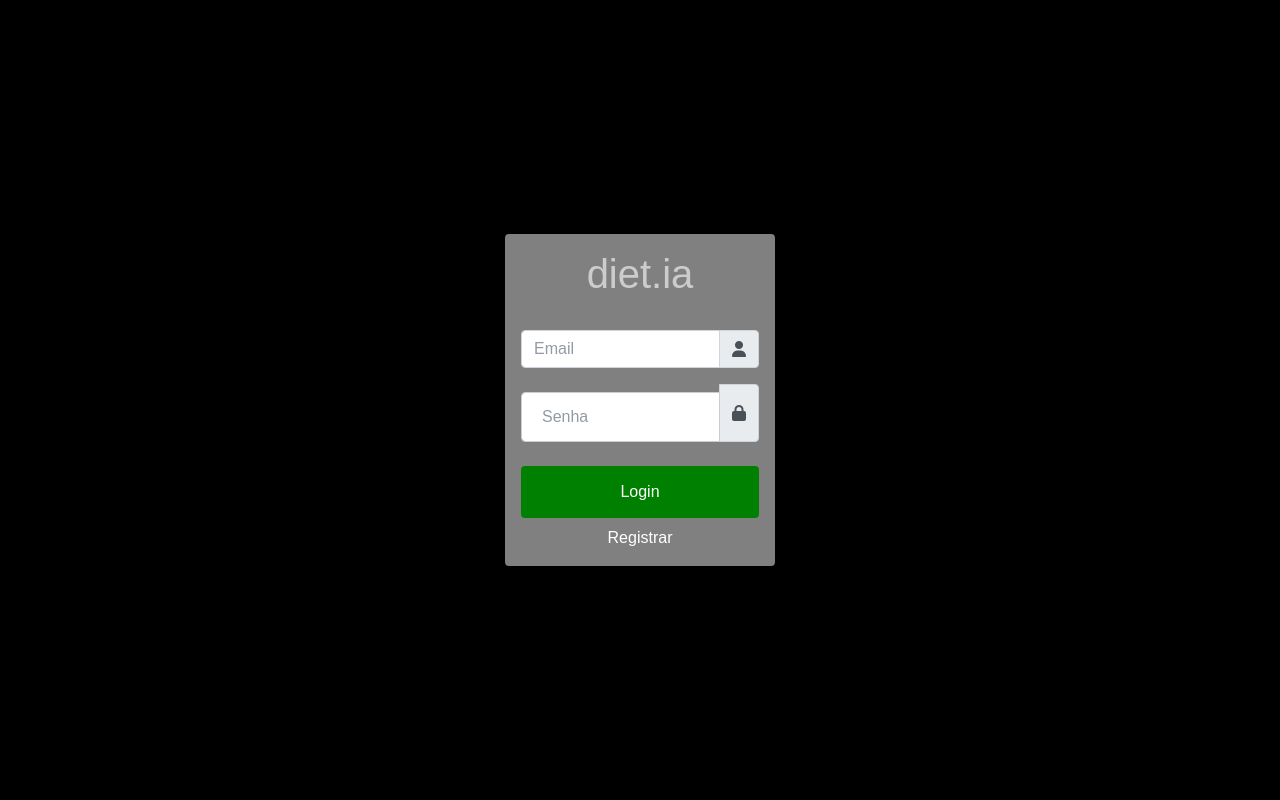
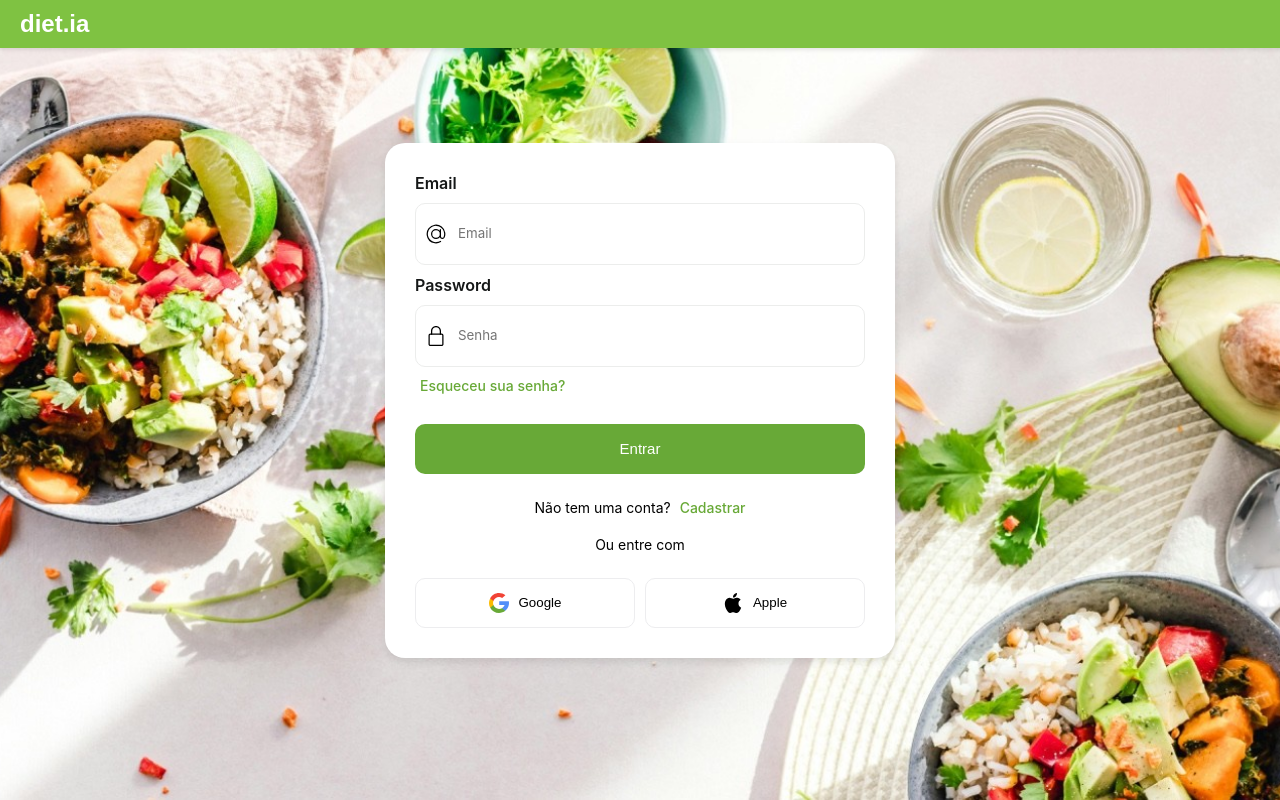
Before and after one commit to Luis-Adolfo-Araujo/hello_data, a Flask app: page /login in a window 1280 px wide. Run offline with Flask 3, Linux system fonts and the light colour scheme; some libraries are stand-ins or nearby versions.

Commit message:
landing page and login design done

```diff
--- /dev/null
+++ b/app/static/css/login.css
@@ -0,0 +1,171 @@
+body {
+    display: flex;
+    justify-content: center;
+    align-items: center;
+    height: 100vh;
+    margin: 0;
+    background-image: url("../img/nutri.jpeg");
+    background-size: cover;
+    background-position: center;
+  }
+
+  .form-container {
+    display: flex;
+    justify-content: center;
+    align-items: center;
+    width: 100%;
+    padding: 20px;
+    border-radius: 25px; /* Bordas arredondadas para o fundo */
+  }
+
+  .form {
+    display: flex;
+    flex-direction: column;
+    gap: 10px;
+    background-color: #ffffff;
+    padding: 30px;
+    width: 450px;
+    border-radius: 20px;
+    font-family: -apple-system, BlinkMacSystemFont, "Segoe UI", Roboto, Oxygen,
+      Ubuntu, Cantarell, "Open Sans", "Helvetica Neue", sans-serif;
+    box-shadow: 0 4px 8px rgba(0, 0, 0, 0.1);
+  }
+
+  .form {
+    display: flex;
+    flex-direction: column;
+    gap: 10px;
+    background-color: #ffffff;
+    padding: 30px;
+    width: 450px;
+    border-radius: 20px;
+    font-family: -apple-system, BlinkMacSystemFont, "Segoe UI", Roboto, Oxygen,
+      Ubuntu, Cantarell, "Open Sans", "Helvetica Neue", sans-serif;
+  }
+
+  ::placeholder {
+    font-family: -apple-system, BlinkMacSystemFont, "Segoe UI", Roboto, Oxygen,
+      Ubuntu, Cantarell, "Open Sans", "Helvetica Neue", sans-serif;
+  }
+
+  .form button {
+    align-self: flex-end;
+  }
+
+  .flex-column > label {
+    color: #151717;
+    font-weight: 600;
+  }
+
+  header {
+    font-family: Arial, sans-serif;
+    background-color: #7fc242;
+    color: white;
+    display: flex;
+    justify-content: space-between;
+    align-items: center;
+    padding: 10px 20px;
+    position: fixed;
+    width: 100%;
+    top: 0;
+    left: 0;
+    box-shadow: 0 2px 4px rgba(0,0,0,0.1);
+    z-index: 1000;
+  }
+
+  header .logo a {
+      font-size: 24px;
+      font-weight: bold;
+      color: white;
+      text-decoration: none;
+  }
+
+  .inputForm {
+    padding-top: 5px;
+    padding-bottom: 5px;
+    border: 1.5px solid #ecedec;
+    border-radius: 10px;
+    height: 50px;
+    display: flex;
+    align-items: center;
+    padding-left: 10px;
+    transition: 0.3s ease-in-out;
+  }
+
+  .input {
+    margin-left: 10px;
+    border-radius: 10px;
+    border: none;
+    width: 85%;
+    height: 100%;
+  }
+
+  .input:focus {
+    outline: none;
+  }
+
+  .inputForm:focus-within {
+    border: 1.5px solid #68a937;
+  }
+
+  .flex-row {
+    display: flex;
+    flex-direction: row;
+    align-items: center;
+    gap: 10px;
+    justify-content: space-between;
+  }
+
+  .span {
+    font-size: 14px;
+    margin-left: 5px;
+    color: #68a937;
+    font-weight: 500;
+    cursor: pointer;
+  }
+
+  .button-submit {
+    margin: 20px 0 10px 0;
+    background-color: #68a937;
+    border: none;
+    color: white;
+    font-size: 15px;
+    font-weight: 500;
+    border-radius: 10px;
+    height: 50px;
+    width: 100%;
+    cursor: pointer;
+  }
+
+  .button-submit:hover {
+    background-color: #252727;
+    transition: 0.8ms;
+    cursor: pointer;
+  }
+
+  .p {
+    text-align: center;
+    color: black;
+    font-size: 14px;
+    margin: 5px 0;
+  }
+
+  .btn {
+    margin-top: 10px;
+    width: 100%;
+    height: 50px;
+    border-radius: 10px;
+    display: flex;
+    justify-content: center;
+    align-items: center;
+    font-weight: 500;
+    gap: 10px;
+    border: 1px solid #ededef;
+    background-color: white;
+    cursor: pointer;
+    transition: 0.2s ease-in-out;
+  }
+
+  .btn:hover {
+    border: 1px solid #68a937;
+  }
--- a/app/templates/public/templates/login.html
+++ b/app/templates/public/templates/login.html
@@ -1,85 +1,67 @@
 <!DOCTYPE html>
-<html>
+<html lang="en">
   <head>
-    <meta charset="utf-8">
-    <meta name="viewport" content="width=device-width, initial-scale=1">
+    <meta charset="UTF-8" />
+    <meta name="viewport" content="width=device-width, initial-scale=1.0" />
+    <link rel="stylesheet" href="../../../static/css/login.css" />
     <title>diet.ia | Entrar</title>
+  </head>
+  <body>
+    <header>
+      <div class="logo"><a href="/">diet.ia</a></div>
+      <nav>
+      </nav>
+  </header>
+    <div class="form-container">
+    <form action="/login_post" class="form"  method="POST">
+      <div class="flex-column">
+        <label>Email </label>
+      </div>
+      <div class="inputForm">
+        <svg
+          height="20"
+          viewBox="0 0 32 32"
+          width="20"
+          xmlns="http://www.w3.org/2000/svg"
+        >
+          <g id="Layer_3" data-name="Layer 3">
+            <path
+              d="m30.853 13.87a15 15 0 0 0 -29.729 4.082 15.1 15.1 0 0 0 12.876 12.918 15.6 15.6 0 0 0 2.016.13 14.85 14.85 0 0 0 7.715-2.145 1 1 0 1 0 -1.031-1.711 13.007 13.007 0 1 1 5.458-6.529 2.149 2.149 0 0 1 -4.158-.759v-10.856a1 1 0 0 0 -2 0v1.726a8 8 0 1 0 .2 10.325 4.135 4.135 0 0 0 7.83.274 15.2 15.2 0 0 0 .823-7.455zm-14.853 8.13a6 6 0 1 1 6-6 6.006 6.006 0 0 1 -6 6z"
+            ></path>
+          </g>
+        </svg>
+        <input type="email" name="email" class="input" placeholder="Email" />
+      </div>
 
-    <!-- Google Font: Source Sans Pro -->
-    <link rel="stylesheet"
-      href="https://fonts.googleapis.com/css?family=Source+Sans+Pro:300,400,400i,700&display=fallback">
-    <!-- Font Awesome -->
-    <link rel="stylesheet" href="https://cdnjs.cloudflare.com/ajax/libs/font-awesome/6.1.1/css/all.min.css"
-      integrity="sha512-KfkfwYDsLkIlwQp6LFnl8zNdLGxu9YAA1QvwINks4PhcElQSvqcyVLLD9aMhXd13uQjoXtEKNosOWaZqXgel0g=="
-      crossorigin="anonymous" referrerpolicy="no-referrer" />
-    <!-- icheck bootstrap -->
-    <link rel="stylesheet" href="https://cdnjs.cloudflare.com/ajax/libs/icheck-bootstrap/3.0.1/icheck-bootstrap.min.css"
-      integrity="sha512-8vq2g5nHE062j3xor4XxPeZiPjmRDh6wlufQlfC6pdQ/9urJkU07NM0tEREeymP++NczacJ/Q59ul+/K2eYvcg=="
-      crossorigin="anonymous" referrerpolicy="no-referrer" />
-    <!-- Theme style -->
-    <link rel="stylesheet" href="https://cdnjs.cloudflare.com/ajax/libs/admin-lte/3.2.0/css/adminlte.min.css"
-      integrity="sha512-IuO+tczf4J43RzbCMEFggCWW5JuX78IrCJRFFBoQEXNvGI6gkUw4OjuwMidiS4Lm9Q2lILzpJwZuMWuSEeT9UQ=="
-      crossorigin="anonymous" referrerpolicy="no-referrer" />
-    <title>Login - diet.ia</title>
-    <style>
-        body {
-            font-family: Arial, sans-serif;
-            background-color: #000000;
-            color: #FFFFFF;
-            display: flex;
-            justify-content: center;
-            align-items: center;
-            height: 100vh;
-            margin: 0;
-        }
-        .container {
-            width: 90%;
-            max-width: 300px;
-            padding: 16px;
-            background-color: #808080;
-            border-radius: 4px;
-            text-align: center;
-        }
-        .title {
-            font-size: 2em;
-            color: #008000;
-            margin-bottom: 1em;
-        }
-        input[type=text], input[type=password] {
-            width: 100%;
-            padding: 12px 20px;
-            margin: 8px 0;
-            display: inline-block;
-            border: 1px solid #ccc;
-            box-sizing: border-box;
-            border-radius: 4px;
-        }
-        button {
-            background-color: #008000;
-            color: white;
-            padding: 14px 20px;
-            margin: 8px 0;
-            border: none;
-            cursor: pointer;
-            width: 100%;
-            border-radius: 4px;
-        }
-        button:hover {
-            opacity: 0.8;
-        }
-        .form-control {
-          height: auto;
-        }
-    </style>
-</head>
-<body>
-  <form action="/login_post" method="POST">
-    <div class="container">
-        <div class="title" style="color: #ccc;">
-          <h1>diet.ia</h1>
-        </div>
-
-        {% with messages = get_flashed_messages(category_filter=["login_error"]) %}
+      <div class="flex-column">
+        <label>Password </label>
+      </div>
+      <div class="inputForm">
+        <svg
+          height="20"
+          viewBox="-64 0 512 512"
+          width="20"
+          xmlns="http://www.w3.org/2000/svg"
+        >
+          <path
+            d="m336 512h-288c-26.453125 0-48-21.523438-48-48v-224c0-26.476562 21.546875-48 48-48h288c26.453125 0 48 21.523438 48 48v224c0 26.476562-21.546875 48-48 48zm-288-288c-8.8125 0-16 7.167969-16 16v224c0 8.832031 7.1875 16 16 16h288c8.8125 0 16-7.167969 16-16v-224c0-8.832031-7.1875-16-16-16zm0 0"
+          ></path>
+          <path
+            d="m304 224c-8.832031 0-16-7.167969-16-16v-80c0-52.929688-43.070312-96-96-96s-96 43.070312-96 96v80c0 8.832031-7.167969 16-16 16s-16-7.167969-16-16v-80c0-70.59375 57.40625-128 128-128s128 57.40625 128 128v80c0 8.832031-7.167969 16-16 16zm0 0"
+          ></path>
+        </svg>
+        <input
+          type="password"
+          name="senha"
+          class="input"
+          placeholder="Senha"
+        />
+          <path
+            d="M288 32c-80.8 0-145.5 36.8-192.6 80.6C48.6 156 17.3 208 2.5 243.7c-3.3 7.9-3.3 16.7 0 24.6C17.3 304 48.6 356 95.4 399.4C142.5 443.2 207.2 480 288 480s145.5-36.8 192.6-80.6c46.8-43.5 78.1-95.4 93-131.1c3.3-7.9 3.3-16.7 0-24.6c-14.9-35.7-46.2-87.7-93-131.1C433.5 68.8 368.8 32 288 32zM144 256a144 144 0 1 1 288 0 144 144 0 1 1 -288 0zm144-64c0 35.3-28.7 64-64 64c-7.1 0-13.9-1.2-20.3-3.3c-5.5-1.8-11.9 1.6-11.7 7.4c.3 6.9 1.3 13.8 3.2 20.7c13.7 51.2 66.4 81.6 117.6 67.9s81.6-66.4 67.9-117.6c-11.1-41.5-47.8-69.4-88.6-71.1c-5.8-.2-9.2 6.1-7.4 11.7c2.1 6.4 3.3 13.2 3.3 20.3z"
+          ></path>
+        </svg>
+      </div>
+      {% with messages = get_flashed_messages(category_filter=["login_error"]) %}
             {% if messages %}
                 {% for message in messages %}
                     <div class="flash-message-error" style="color: red;">
@@ -88,28 +70,84 @@
                 {% endfor %}
             {% endif %}
         {% endwith %}
+      <div class="flex-row">
+        <span class="span">Esqueceu sua senha?</span>
+      </div>
+      <button class="button-submit">Entrar</button>
+      <p class="p">Não tem uma conta? <span class="span" onclick="window.location.href='/signup'" style="color: #68a937;">Cadastrar</span></p>
+      <p class="p line">Ou entre com</p>
 
-        <div class="input-group mb-3">
-          <input type="email" name="email" class="form-control" placeholder="Email">
-          <div class="input-group-append">
-            <div class="input-group-text">
-              <span class="fas fa-user"></span>
-            </div>
-          </div>
-        </div>
+      <div class="flex-row">
+        <button class="btn google">
+          <svg
+            version="1.1"
+            width="20"
+            id="Layer_1"
+            xmlns="http://www.w3.org/2000/svg"
+            xmlns:xlink="http://www.w3.org/1999/xlink"
+            x="0px"
+            y="0px"
+            viewBox="0 0 512 512"
+            style="enable-background: new 0 0 512 512"
+            xml:space="preserve"
+          >
+            <path
+              style="fill: #fbbb00"
+              d="M113.47,309.408L95.648,375.94l-65.139,1.378C11.042,341.211,0,299.9,0,256
+        c0-42.451,10.324-82.483,28.624-117.732h0.014l57.992,10.632l25.404,57.644c-5.317,15.501-8.215,32.141-8.215,49.456
+        C103.821,274.792,107.225,292.797,113.47,309.408z"
+            ></path>
+            <path
+              style="fill: #518ef8"
+              d="M507.527,208.176C510.467,223.662,512,239.655,512,256c0,18.328-1.927,36.206-5.598,53.451
+        c-12.462,58.683-45.025,109.925-90.134,146.187l-0.014-0.014l-73.044-3.727l-10.338-64.535
+        c29.932-17.554,53.324-45.025,65.646-77.911h-136.89V208.176h138.887L507.527,208.176L507.527,208.176z"
+            ></path>
+            <path
+              style="fill: #68a937"
+              d="M416.253,455.624l0.014,0.014C372.396,490.901,316.666,512,256,512
+        c-97.491,0-182.252-54.491-225.491-134.681l82.961-67.91c21.619,57.698,77.278,98.771,142.53,98.771
+        c28.047,0,54.323-7.582,76.87-20.818L416.253,455.624z"
+            ></path>
+            <path
+              style="fill: #f14336"
+              d="M419.404,58.936l-82.933,67.896c-23.335-14.586-50.919-23.012-80.471-23.012
+        c-66.729,0-123.429,42.957-143.965,102.724l-83.397-68.276h-0.014C71.23,56.123,157.06,0,256,0
+        C318.115,0,375.068,22.126,419.404,58.936z"
+            ></path>
+          </svg>
 
-        <div class="input-group mb-3">
-          <input type="password" name="senha" class="form-control" placeholder="Senha">
-          <div class="input-group-append">
-            <div class="input-group-text">
-              <span class="fas fa-lock"></span>
-            </div>
-          </div>
-        </div>
+          Google</button
+        ><button class="btn apple">
+          <svg
+            version="1.1"
+            height="20"
+            width="20"
+            id="Capa_1"
+            xmlns="http://www.w3.org/2000/svg"
+            xmlns:xlink="http://www.w3.org/1999/xlink"
+            x="0px"
+            y="0px"
+            viewBox="0 0 22.773 22.773"
+            style="enable-background: new 0 0 22.773 22.773"
+            xml:space="preserve"
+          >
+            <g>
+              <g>
+                <path
+                  d="M15.769,0c0.053,0,0.106,0,0.162,0c0.13,1.606-0.483,2.806-1.228,3.675c-0.731,0.863-1.732,1.7-3.351,1.573 c-0.108-1.583,0.506-2.694,1.25-3.561C13.292,0.879,14.557,0.16,15.769,0z"
+                ></path>
+                <path
+                  d="M20.67,16.716c0,0.016,0,0.03,0,0.045c-0.455,1.378-1.104,2.559-1.896,3.655c-0.723,0.995-1.609,2.334-3.191,2.334 c-1.367,0-2.275-0.879-3.676-0.903c-1.482-0.024-2.297,0.735-3.652,0.926c-0.155,0-0.31,0-0.462,0 c-0.995-0.144-1.798-0.932-2.383-1.642c-1.725-2.098-3.058-4.808-3.306-8.276c0-0.34,0-0.679,0-1.019 c0.105-2.482,1.311-4.5,2.914-5.478c0.846-0.52,2.009-0.963,3.304-0.765c0.555,0.086,1.122,0.276,1.619,0.464 c0.471,0.181,1.06,0.502,1.618,0.485c0.378-0.011,0.754-0.208,1.135-0.347c1.116-0.403,2.21-0.865,3.652-0.648 c1.733,0.262,2.963,1.032,3.723,2.22c-1.466,0.933-2.625,2.339-2.427,4.74C17.818,14.688,19.086,15.964,20.67,16.716z"
+                ></path>
+              </g>
+            </g>
+          </svg>
 
-        <button type="submit">Login</button>
-        <text type="button" onclick="window.location.href='/signup'" style="text-align: left;">Registrar</text>
+          Apple
+        </button>
+      </div>
     </div>
-  </form>
-</body>
+    </form>
+  </body>
 </html>
```
Also changed, not shown: app/static/css/index.css (added, +171 -0 lines), app/templates/public/index.html (+49 -72 lines), app/static/img/dietia.png (deleted), app/static/img/nutri.jpeg (added).
